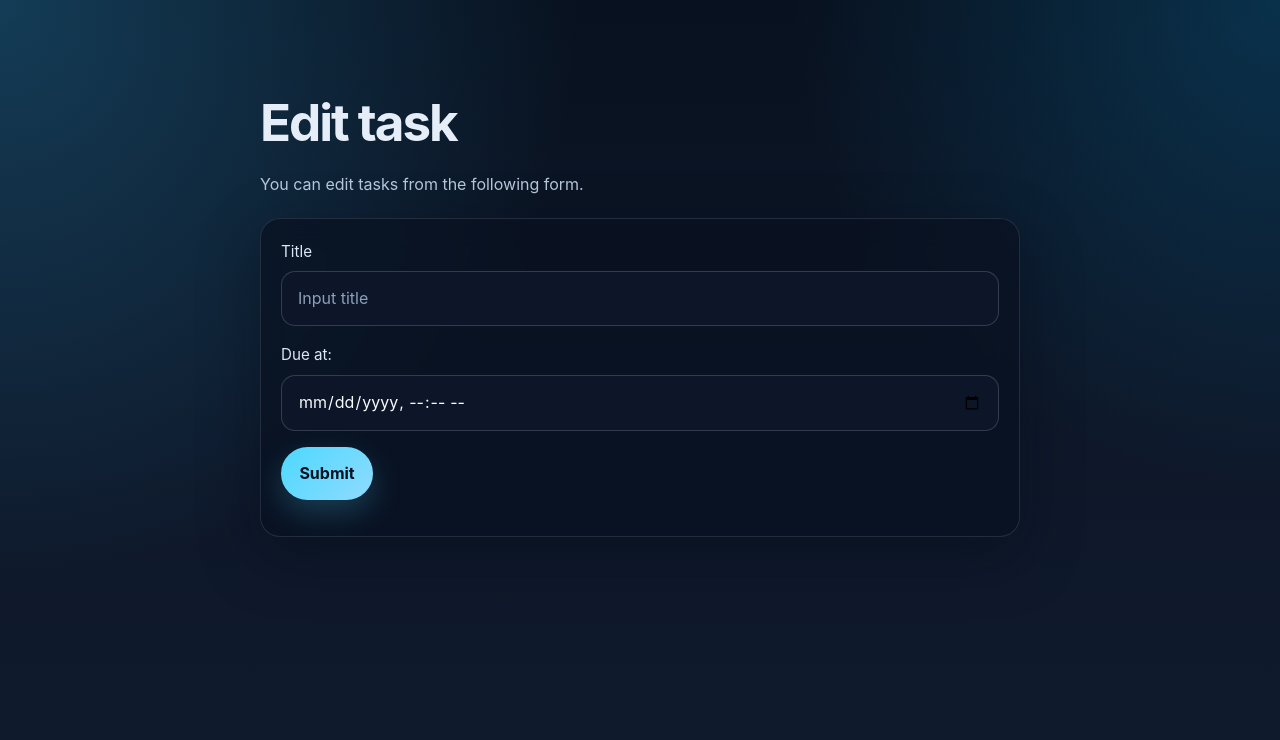
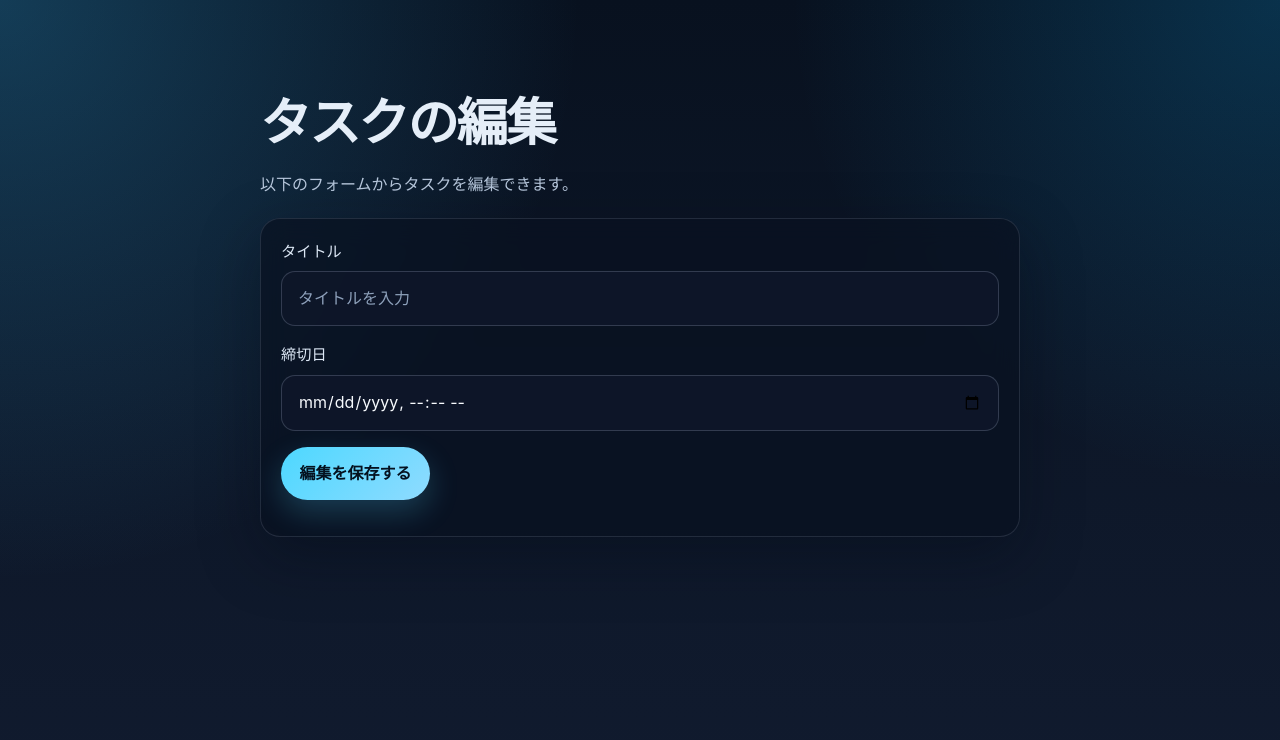
Before and after one commit to SoraINIAD/django-test-exercise, a Django app: template todo/templates/todo/edit.html in a window 1280 px wide. Shown: the top 740 px of the page. Run offline with Django 4.2, Linux system fonts and the light colour scheme; the template is opened without the code that fills it, so the values that code supplies are empty.

Commit message:
change(edit.html): 編集画面の日本語化

```diff
--- a/todo/templates/todo/edit.html
+++ b/todo/templates/todo/edit.html
@@ -10,16 +10,16 @@
   </head>
 
   <body>
-    <h1>Edit task</h1>
-    <p>You can edit tasks from the following form.</p>
+    <h1>タスクの編集</h1>
+    <p>以下のフォームからタスクを編集できます。</p>
     <form action="{% url 'update' task.id%}" method="post">
       {% csrf_token %}
       <div>
-        <label for="titleInput">Title</label><br>
-        <input id="titleInput" name="title" type="text" placeholder="Input title" value="{{ task.title }}">
+        <label for="titleInput">タイトル</label><br>
+        <input id="titleInput" name="title" type="text" placeholder="タイトルを入力" value="{{ task.title }}">
       </div>
       <div>
-        <label for="dueInput">Due at:</label><br>
+        <label for="dueInput">締切日</label><br>
         <input
           id="dueInput"
           name="due_at"
@@ -29,7 +29,7 @@
         >
       </div>
       <div>
-        <button type="submit">Submit</button>
+        <button type="submit">編集を保存する</button>
       </div>
     </form>
     <br>
```
